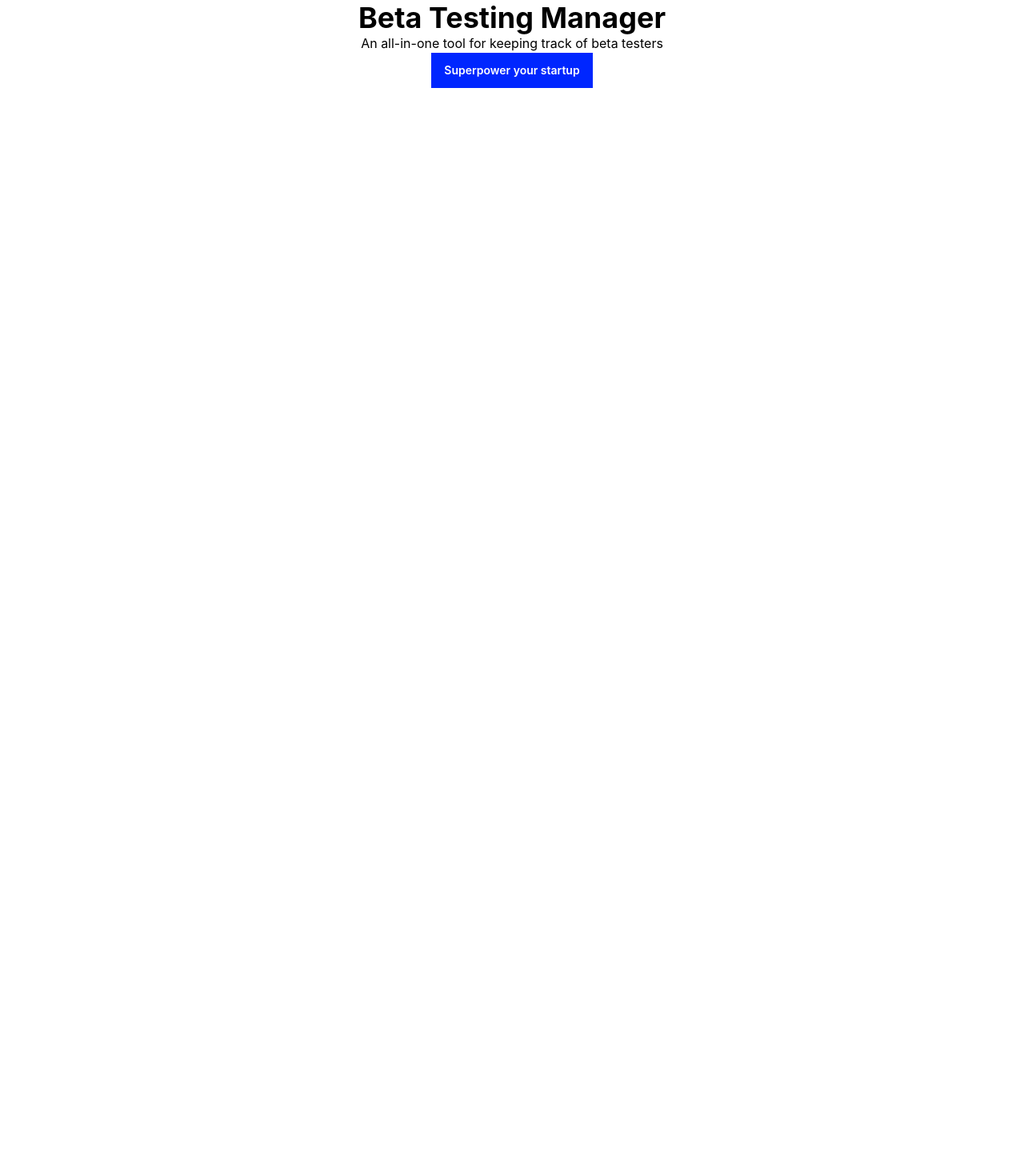
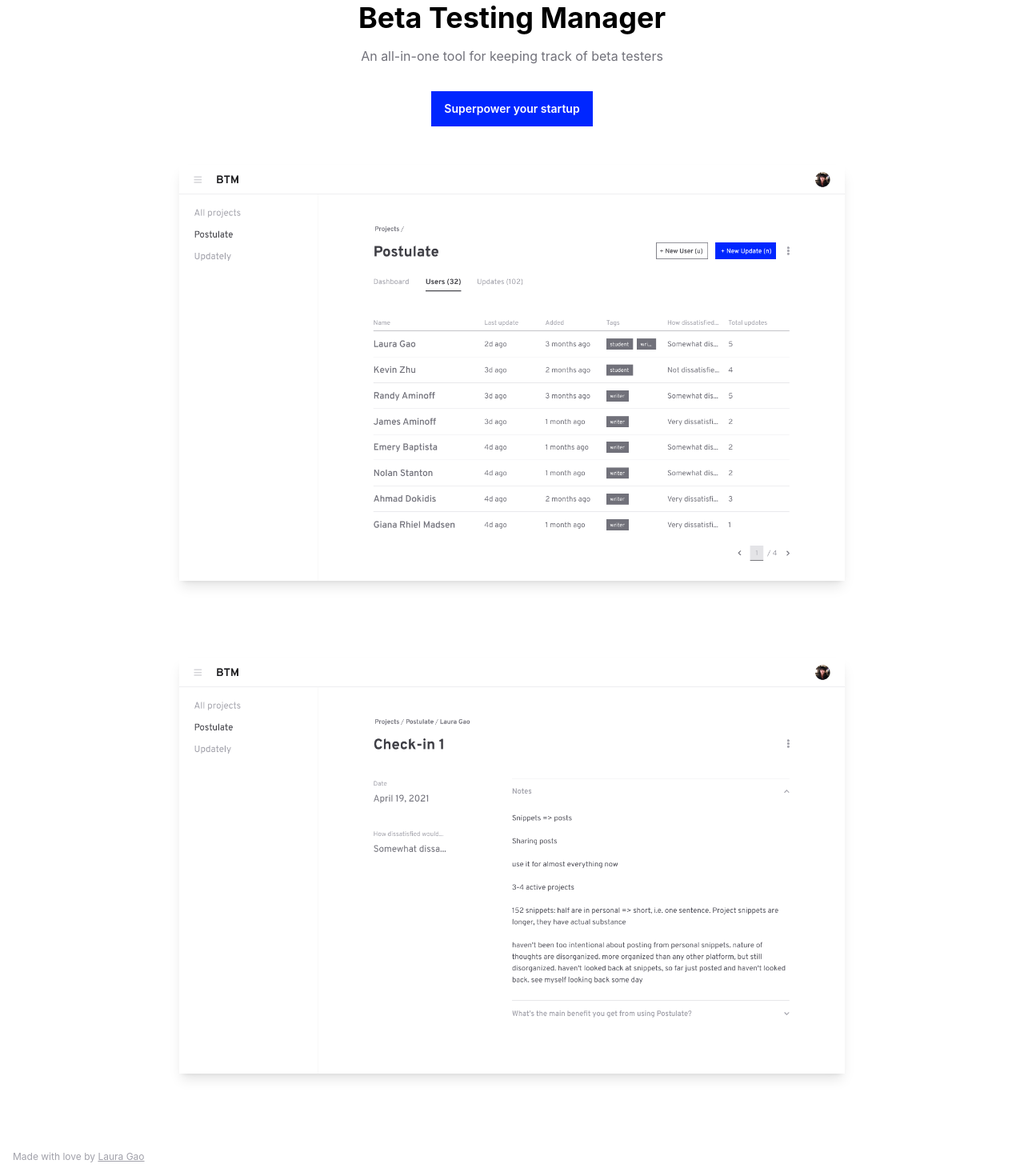
Before and after one commit to laurgao/beta-testing-manager, a Next.js app: page / in a window 1280 px wide. Shown: the part 96-1566 px from the top of the page at 80% size. Before the commit the page ends 800 px from the top, so only its background shows below. Built offline with nearby package versions, Linux system fonts and the light colour scheme; no server answers.

Commit message:
make starting UI passable

```diff
--- a/pages/auth/sign-in.tsx
+++ b/pages/auth/sign-in.tsx
@@ -1,12 +1,15 @@
 import { GetServerSideProps } from "next";
 import { getSession } from "next-auth/react";
+import H1 from "../../components/H1";
 import SignInButton from "../../components/SignInButton";
 import { AccountModel } from "../../models/account";
 import dbConnect from "../../utils/dbConnect";
 
 const SignIn = () => {
     return (
-        <div>
+        <div className="max-w-2xl mx-auto px-4">
+            <H1 className="mb-4">Get started</H1>
+            <p className="btm-text-gray-700 mb-8">Sign in or create an account with Google</p>
             <SignInButton />
         </div>
     )
--- a/pages/index.tsx
+++ b/pages/index.tsx
@@ -1,14 +1,21 @@
 import { GetServerSideProps } from "next";
-import { getSession, useSession } from "next-auth/react";
+import { getSession } from "next-auth/react";
 import H1 from "../components/H1";
 import PrimaryButton from "../components/PrimaryButton";
 
 export default function Home() {
   return (
-    <div className="text-center">
-      <H1>Beta Testing Manager</H1>
-      <p>An all-in-one tool for keeping track of beta testers</p>
-      <PrimaryButton>Superpower your startup</PrimaryButton>
+    <div className="px-4">
+      <div className="text-center">
+        <H1 className="mb-4">Beta Testing Manager</H1>
+        <p className="mb-8 btm-text-gray-500">An all-in-one tool for keeping track of beta testers</p>
+        <PrimaryButton href="/auth/sign-in">Superpower your startup</PrimaryButton>
+        <img src="/img/hero2.png" alt="Hero image" className="sm:w-2/3 w-full mx-auto mt-12 shadow-lg" />
+        <img src="/img/hero4.png" alt="Hero image" className="sm:w-2/3 w-full mx-auto mt-24 mb-24 shadow-lg" />
+      </div>
+      <footer className="btm-text-gray-400 text-xs mb-4">
+        Made with love by <a href="https://lauragao.ca/" className="underline">Laura Gao</a>
+      </footer>
     </div>
   )
 }
@@ -17,10 +24,8 @@ export const getServerSideProps: GetServerSideProps = async (context) => {
   const session = await getSession(context);
 
   if (session) {
-      context.res.setHeader("location", "/projects");
-      context.res.statusCode = 302;
-      context.res.end();
+    return { redirect: { permanent: false, destination: "/projects", } };
   }
 
-  return {props: {}};
+  return { props: {} };
 };
```
Also changed, not shown: public/img/hero2.png (added), public/img/hero4.png (added).
